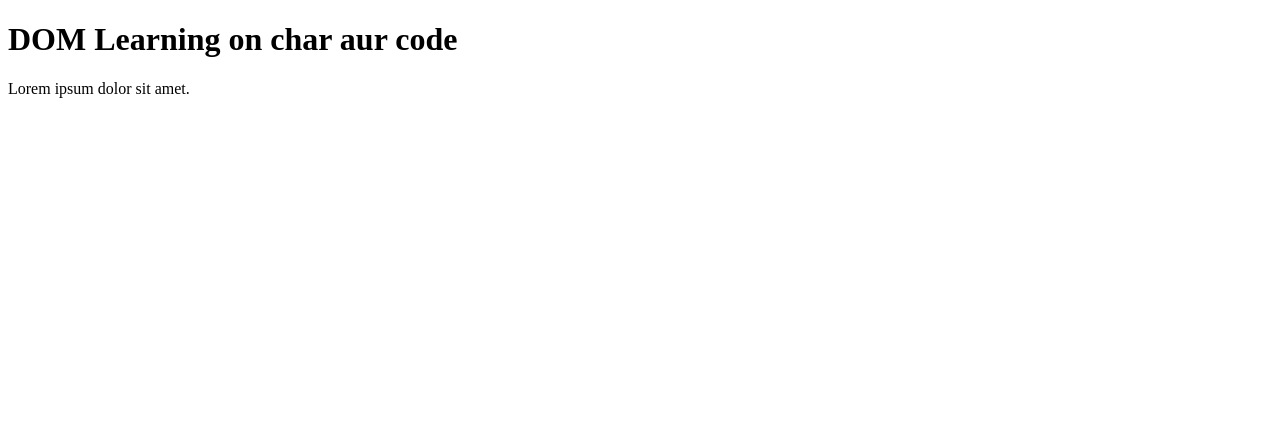
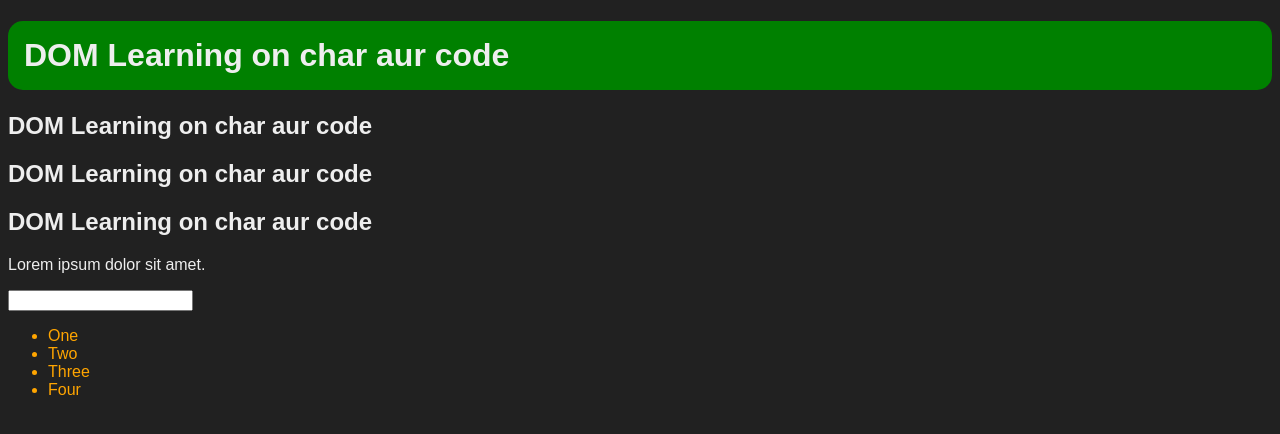
Before and after one commit to YaseenAmin21/Learning_Javascript, a plain HTML site: page 06_DOM/one.html in a window 1280 px wide. Drawn offline with Linux system fonts and the light colour scheme.

Commit message:
All DOM selectors NodeList and HTMLCollection

```diff
--- a/06_DOM/one.html
+++ b/06_DOM/one.html
@@ -4,11 +4,108 @@
     <meta charset="UTF-8" />
 
     <title>DOM learning</title>
+    <style>
+      body {
+        font-family: "Fair Code", sans-serif;
+      }
+      .bg-black {
+        background-color: #212121;
+        color: #eee;
+      }
+
+      .heading {
+        /* text-align: center; */
+      }
+    </style>
   </head>
-  <body>
-    <div class="bg-black">
-      <h1>DOM Learning on char aur code</h1>
+  <body class="bg-black">
+    <div>
+      <h1 id="title" class="heading">DOM Learning on char aur code</h1>
+      <h2 id="title" class="heading">DOM Learning on char aur code</h2>
+      <h2 id="title" class="heading">DOM Learning on char aur code</h2>
+      <h2 id="title" class="heading">DOM Learning on char aur code</h2>
       <p>Lorem ipsum dolor sit amet.</p>
+      <input type="password" name="" id="" />
+
+      <ul>
+        <li class="list-item">One</li>
+        <li class="list-item">Two</li>
+        <li class="list-item">Three</li>
+        <li class="list-item">Four</li>
+      </ul>
     </div>
+
+    <script defer>
+      // document.getElementById("title");
+      // console.log(document.getElementById("title"));
+      // console.log(document.getElementById("title").id);
+      // getAttribute like... id, class
+
+      // console.log(document.getElementById("title").getAttribute("id"));
+      // console.log(document.getElementById("title").getAttribute("class"));
+
+      // setAttribute
+      document.getElementById("title").setAttribute("class", "test heading");
+
+      const title = document.getElementById("title");
+
+      title.style.backgroundColor = "green";
+      title.style.padding = "16px";
+      title.style.borderRadius = "15px";
+
+      // console.log(title.textContent);
+      // console.log(title.innerHTML);
+      // console.log(title.innerText);
+
+      // console.log(document.getElementsByClassName("heading"));
+
+      // console.log(document.querySelector("h1"));
+      // console.log(document.querySelector("h2"));
+      // console.log(document.querySelectorAll("h2"));
+      // console.log(document.querySelector("#title"));
+      // console.log(document.querySelector("input[type=password]"));
+      // console.log(document.querySelector("p:first-child").innerHTML);
+
+      const myUnderList = document.querySelector("ul");
+
+      const turnGreen = myUnderList.querySelector("li");
+
+      // turnGreen.style.backgroundColor = "green";
+      // turnGreen.style.padding = "18px";
+      // turnGreen.innerText = "Five";
+
+      // document.querySelectorAll("li")
+      // console.log(document.querySelectorAll("li"));
+      const tempLiList = document.querySelectorAll("li");
+
+      // console.log(tempLiList);
+
+      // tempLiList[0].style.color = "green";
+
+      // const myArr = [1, 2, 3, 4, 5];
+      // console.log(myArr);
+
+      const myH1 = document.querySelectorAll("h1");
+      // myH1[0].style.color = "#fff";
+
+      tempLiList.forEach(function (li) {
+        // li.style.backgroundColor = "green";
+      });
+
+      const tempClassListName = document.getElementsByClassName("list-item");
+
+      // console.log(tempClassListName);
+
+      let arr = Array.from(tempClassListName);
+      console.log(arr);
+
+      arr.forEach((li) => {
+        li.style.color = "orange";
+      });
+
+      // [...tempClassListName].forEach((item) => {
+      //   item.style.color = "red";
+      // });
+    </script>
   </body>
 </html>
```
